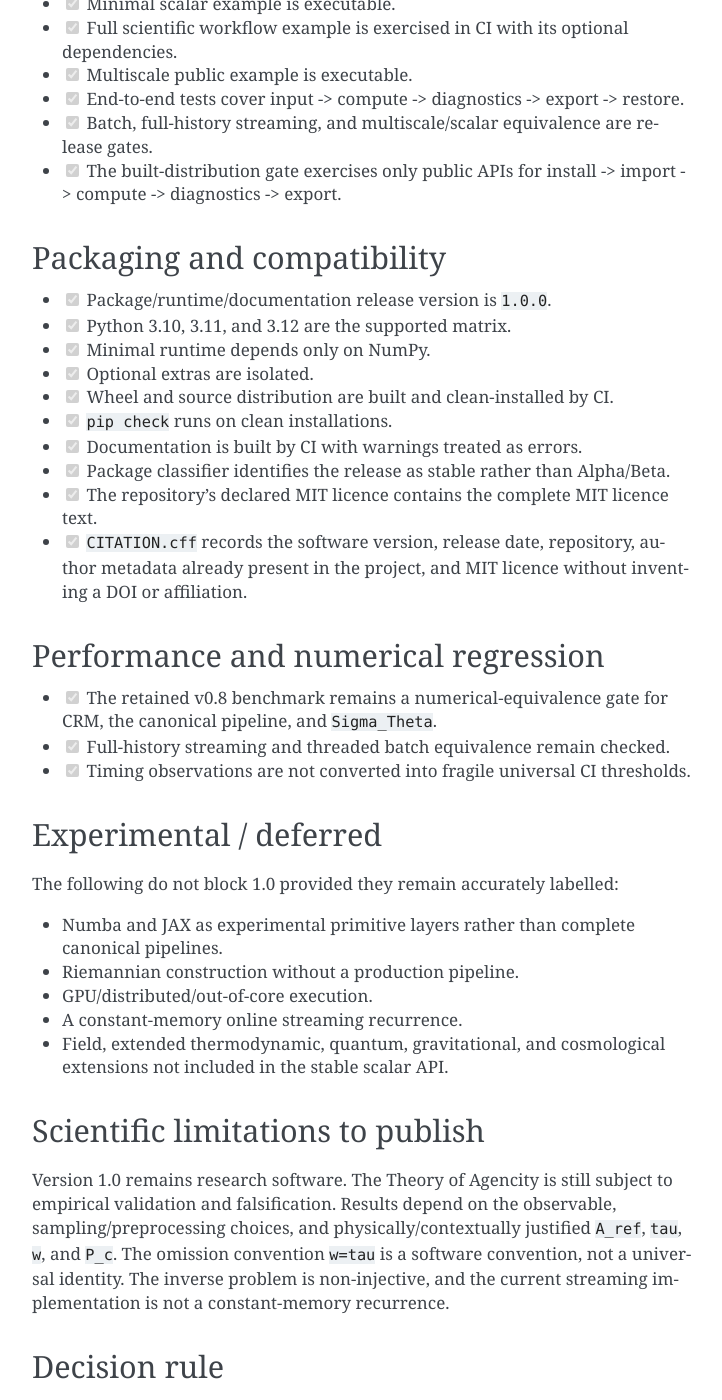
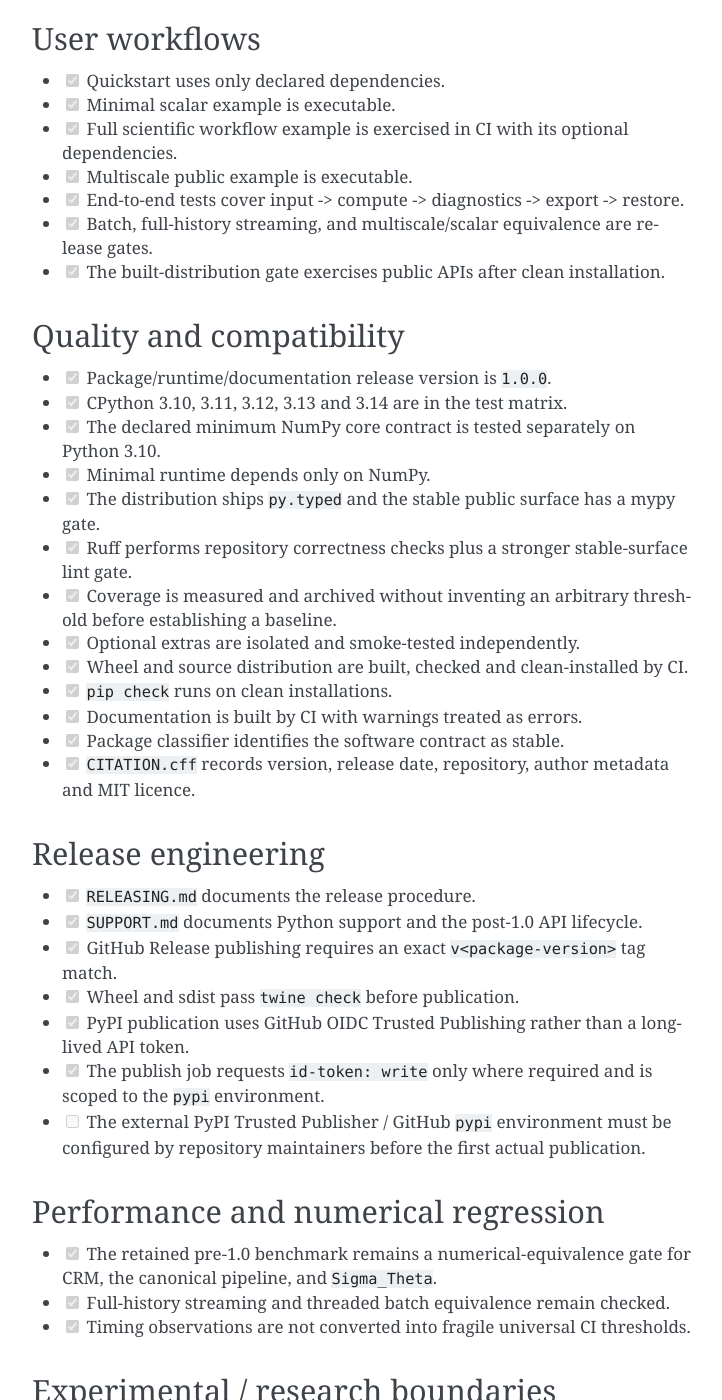
Before and after one commit to Gilbert243/AgencityLab, a Sphinx documentation site: the page built from docs/release_readiness.md, in a window 1280 px wide and 1400 px high, scrolled down 1408 px. Shown: the whole window, without its empty margins (388-1110 px from the left). Built offline with Sphinx 7.4.7, drawn with Linux system fonts in a browser that asks for light colours; some of the changed text lies outside the part shown.

Commit message:
docs: align 1.0 readiness checklist with hardened framework contract

```diff
--- a/docs/release_readiness.md
+++ b/docs/release_readiness.md
@@ -1,6 +1,8 @@
-# v1.0 Stable Scientific Release readiness
+# AgencityLab 1.0 release readiness
 
-This checklist is the software release gate for AgencityLab 1.0. It records implementation and distribution readiness; it does not promote software success to empirical validation of the Theory of Agencity.
+This checklist is the software release gate for AgencityLab 1.0. It records
+implementation and distribution readiness; it does not promote software success
+to empirical validation of the Theory of Agencity.
 
 ## Canonical core
 
@@ -11,30 +13,33 @@ This checklist is the software release gate for AgencityLab 1.0. It records impl
 - [x] `J = ln((e + D) / (e + S))` is tested directly.
 - [x] `b = P_c beta` is tested.
 - [x] No numerical epsilon is inserted into a valid canonical denominator.
-- [x] Existing deterministic scientific-reference tests are part of the required CI suite.
+- [x] Diagnostics and historical compatibility wrappers are not part of `agencitylab.core`.
 
-## Public API freeze
+## First stable API contract
 
-- [x] Stable v1.0 entry points are documented in `stable_api.md`.
-- [x] Stable API evolution follows Semantic Versioning after 1.0.0.
+- [x] Stable 1.0 entry points are documented in `stable_api.md`.
+- [x] Stable API evolution follows Semantic Versioning starting with 1.0.0.
+- [x] Pre-1.0 development snapshots create no compatibility aliases in 1.0.
 - [x] Physical parameters are explicit and validation errors are deterministic.
-- [x] Compatibility aliases are separated from canonical definitions.
 - [x] Experimental/research interfaces are labelled and are not silently promoted.
+- [x] Package-root discovery is small and namespace-first.
 
 ## Analysis
 
 - [x] Diagnostics consume computed results rather than redefining the core.
+- [x] Diagnostic products are separate from `AgencityResult`.
 - [x] Real-agencity thresholds remain contextual diagnostics.
 - [x] `beta != 0` is not used as the definition of real agencity.
-- [x] Phase unwrapping, regime classification, event filters, and persistence rules remain outside canonical computation.
+- [x] Phase unwrapping, regime classification, event filters and persistence rules remain outside canonical computation.
 
 ## Reproducibility
 
 - [x] Results retain `xi`, `u`, canonical intermediate arrays, `A_ref`, `tau`, `w`, and `P_c`.
 - [x] Unit and domain metadata are preserved.
-- [x] Backend request/resolution and canonical backend are recorded.
 - [x] New computations record the producing AgencityLab version.
+- [x] Stable result serialization begins at schema `1.0`.
 - [x] Complex `beta` and `b` survive JSON round-trip and CSV export uses explicit real/imaginary columns.
+- [x] pandas/xarray adapters are isolated from the canonical result model implementation.
 - [x] Documentation does not promise unique reconstruction of the input observable from `b`.
 
 ## User workflows
@@ -45,28 +50,41 @@ This checklist is the software release gate for AgencityLab 1.0. It records impl
 - [x] Multiscale public example is executable.
 - [x] End-to-end tests cover input -> compute -> diagnostics -> export -> restore.
 - [x] Batch, full-history streaming, and multiscale/scalar equivalence are release gates.
-- [x] The built-distribution gate exercises only public APIs for install -> import -> compute -> diagnostics -> export.
+- [x] The built-distribution gate exercises public APIs after clean installation.
 
-## Packaging and compatibility
+## Quality and compatibility
 
 - [x] Package/runtime/documentation release version is `1.0.0`.
-- [x] Python 3.10, 3.11, and 3.12 are the supported matrix.
+- [x] CPython 3.10, 3.11, 3.12, 3.13 and 3.14 are in the test matrix.
+- [x] The declared minimum NumPy core contract is tested separately on Python 3.10.
 - [x] Minimal runtime depends only on NumPy.
-- [x] Optional extras are isolated.
-- [x] Wheel and source distribution are built and clean-installed by CI.
+- [x] The distribution ships `py.typed` and the stable public surface has a mypy gate.
+- [x] Ruff performs repository correctness checks plus a stronger stable-surface lint gate.
+- [x] Coverage is measured and archived without inventing an arbitrary threshold before establishing a baseline.
+- [x] Optional extras are isolated and smoke-tested independently.
+- [x] Wheel and source distribution are built, checked and clean-installed by CI.
 - [x] `pip check` runs on clean installations.
 - [x] Documentation is built by CI with warnings treated as errors.
-- [x] Package classifier identifies the release as stable rather than Alpha/Beta.
-- [x] The repository's declared MIT licence contains the complete MIT licence text.
-- [x] `CITATION.cff` records the software version, release date, repository, author metadata already present in the project, and MIT licence without inventing a DOI or affiliation.
+- [x] Package classifier identifies the software contract as stable.
+- [x] `CITATION.cff` records version, release date, repository, author metadata and MIT licence.
+
+## Release engineering
+
+- [x] `RELEASING.md` documents the release procedure.
+- [x] `SUPPORT.md` documents Python support and the post-1.0 API lifecycle.
+- [x] GitHub Release publishing requires an exact `v<package-version>` tag match.
+- [x] Wheel and sdist pass `twine check` before publication.
+- [x] PyPI publication uses GitHub OIDC Trusted Publishing rather than a long-lived API token.
+- [x] The publish job requests `id-token: write` only where required and is scoped to the `pypi` environment.
+- [ ] The external PyPI Trusted Publisher / GitHub `pypi` environment must be configured by repository maintainers before the first actual publication.
 
 ## Performance and numerical regression
 
-- [x] The retained v0.8 benchmark remains a numerical-equivalence gate for CRM, the canonical pipeline, and `Sigma_Theta`.
+- [x] The retained pre-1.0 benchmark remains a numerical-equivalence gate for CRM, the canonical pipeline, and `Sigma_Theta`.
 - [x] Full-history streaming and threaded batch equivalence remain checked.
 - [x] Timing observations are not converted into fragile universal CI thresholds.
 
-## Experimental / deferred
+## Experimental / research boundaries
 
 The following do not block 1.0 provided they remain accurately labelled:
 
@@ -74,12 +92,20 @@ The following do not block 1.0 provided they remain accurately labelled:
 - Riemannian construction without a production pipeline.
 - GPU/distributed/out-of-core execution.
 - A constant-memory online streaming recurrence.
-- Field, extended thermodynamic, quantum, gravitational, and cosmological extensions not included in the stable scalar API.
+- Field, extended thermodynamic, quantum, gravitational, and cosmological extensions outside the stable canonical scalar contract.
 
-## Scientific limitations to publish
+## Scientific limitations
 
-Version 1.0 remains research software. The Theory of Agencity is still subject to empirical validation and falsification. Results depend on the observable, sampling/preprocessing choices, and physically/contextually justified `A_ref`, `tau`, `w`, and `P_c`. The omission convention `w=tau` is a software convention, not a universal identity. The inverse problem is non-injective, and the current streaming implementation is not a constant-memory recurrence.
+Version 1.0 is a software-stability milestone. Scientific conclusions remain
+conditional on the observable, sampling/preprocessing choices and
+physically/contextually justified `A_ref`, `tau`, `w`, and `P_c`. The omission
+convention `w=tau` is a software convention, not a universal identity. The
+inverse problem is non-injective, and the current streaming implementation is
+not a constant-memory recurrence.
 
 ## Decision rule
 
-A v1.0 release is a software-readiness decision only when the complete CI is green, no unresolved requested changes remain, documentation and examples build/run, built distributions install cleanly, and no known blocking divergence from the accepted canonical definitions remains.
+A 1.0 release is ready only when the complete CI is green, no unresolved
+requested changes remain, documentation and examples build/run, built
+distributions install cleanly, and no known blocking divergence from the
+accepted canonical definitions remains.
```
